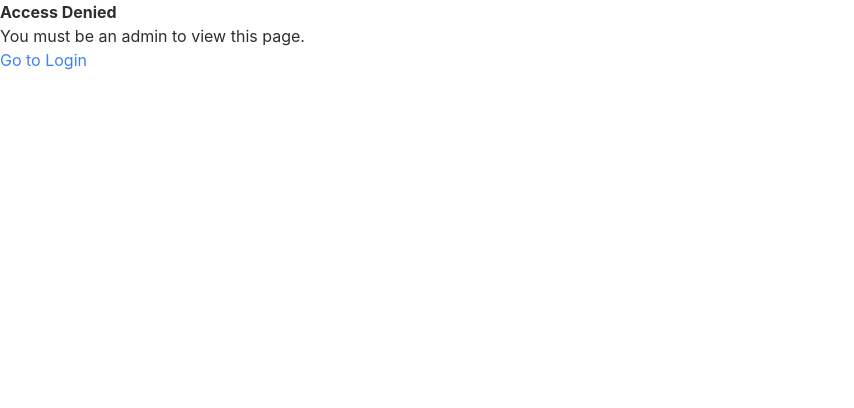
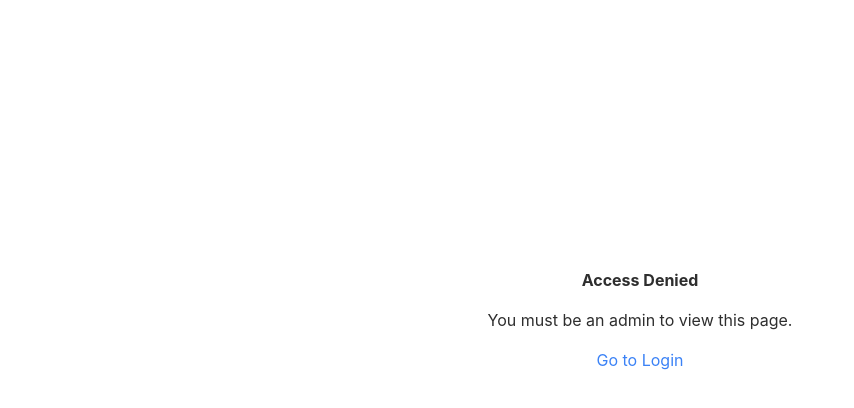
Before and after one commit to kathleenmoriarty/wi-webapp, a React (Vite) app: page /admin in a window 1280 px wide. Shown: the top 408 px of the page, without its empty margins (0-854 px from the left). Built offline with nearby package versions, Linux system fonts and the light colour scheme; what axios-mock-adapter would draw is missing.

Commit message:
Add access-denied styling

```diff
--- a/src/index.css
+++ b/src/index.css
@@ -45,3 +45,13 @@ a {
 a:hover {
     text-decoration: underline;
 }
+
+.access-denied {
+    display: flex;
+    flex-direction: column;
+    justify-content: center;
+    align-items: center;
+    height: 80vh;
+    text-align: center;
+    gap: 1rem;
+  }
```
